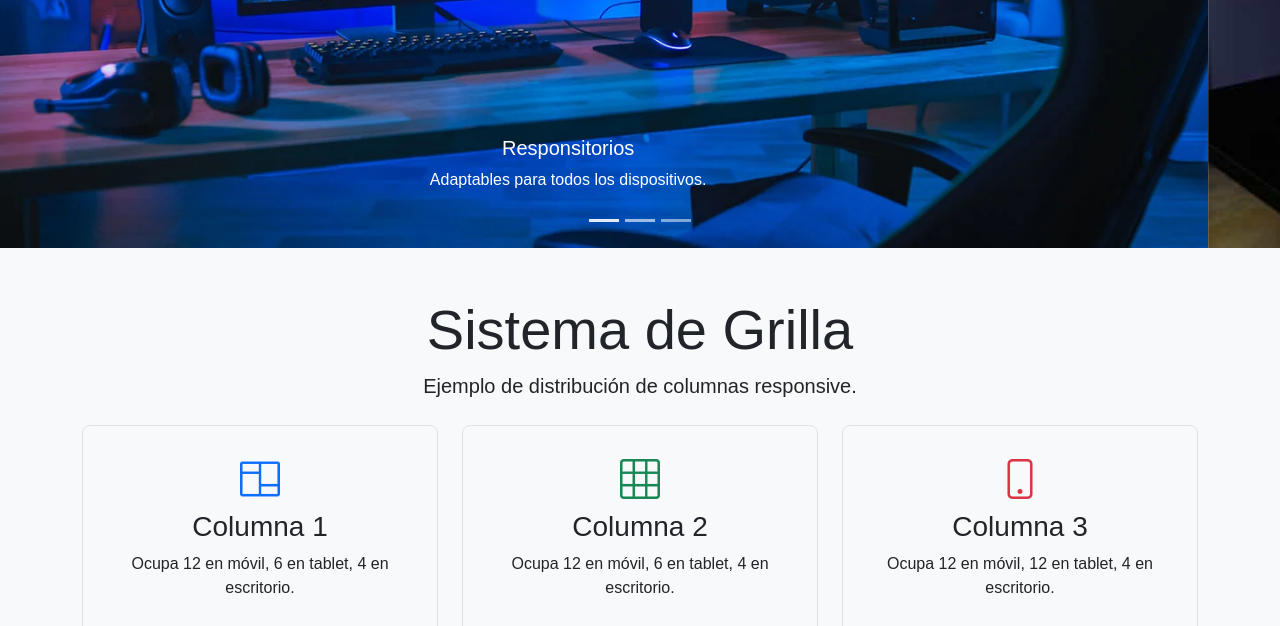
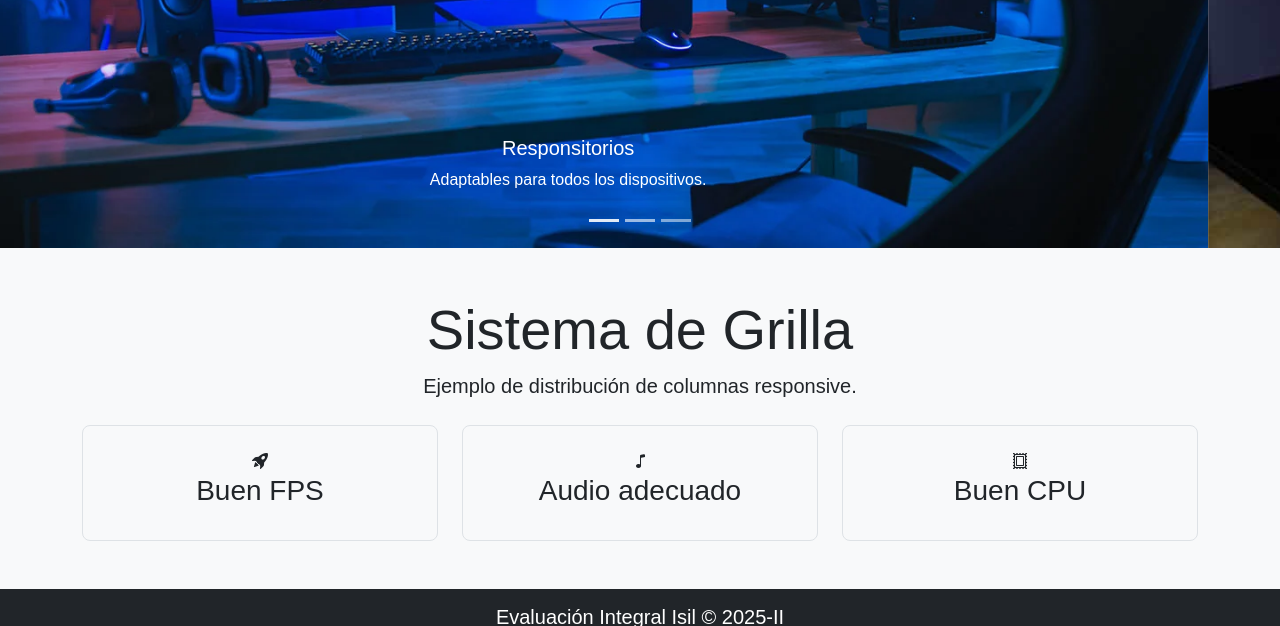
Before and after one commit to cristoferxc/EV-I, a plain HTML site: page EV-I/index.html in a window 1280 px wide. Shown: the part 538-1164 px from the top of the page. Drawn offline with nearby package versions, Linux system fonts and the light colour scheme.

Commit message:
Modify carousel and grid content in index.html
Updated carousel items and grid system content in index.html.

```diff
--- a/EV-I/index.html
+++ b/EV-I/index.html
@@ -81,25 +81,22 @@
         <div class="row g-4">
             <div class="col-12 col-md-6 col-lg-4">
                 <div class="p-4 border bg-light text-center rounded-3">
-                    <i class="bi bi-columns fs-1 text-primary"></i>
-                    <h3>Columna 1</h3>
-                    <p>Ocupa 12 en móvil, 6 en tablet, 4 en escritorio.</p>
+                    <i class="bi bi-rocket-takeoff-fill"></i>
+                    <h3>Buen FPS</h3>
                 </div>
             </div>
 
             <div class="col-12 col-md-6 col-lg-4">
                 <div class="p-4 border text-center rounded-3 bg-light">
-                    <i class="bi bi-grid-3x3 fs-1 text-success"></i>
-                    <h3>Columna 2</h3>
-                    <p>Ocupa 12 en móvil, 6 en tablet, 4 en escritorio.</p>
+                    <i class="bi bi-music-note"></i>
+                    <h3>Audio adecuado</h3>
                 </div>
             </div>
 
             <div class="col-12 col-md-12 col-lg-4">
                 <div class="p-4 border bg-light text-center rounded-3">
-                    <i class="bi bi-phone text-danger fs-1"></i>
-                    <h3>Columna 3</h3>
-                    <p>Ocupa 12 en móvil, 12 en tablet, 4 en escritorio.</p>
+                    <i class="bi bi-postage"></i>
+                    <h3>Buen CPU</h3>
                 </div>
             </div>
         </div>
@@ -118,4 +115,5 @@
     </footer>
     <script src="https://cdn.jsdelivr.net/npm/bootstrap@5.3.3/dist/js/bootstrap.bundle.min.js"></script>
 </body>
+
 </html>
```
